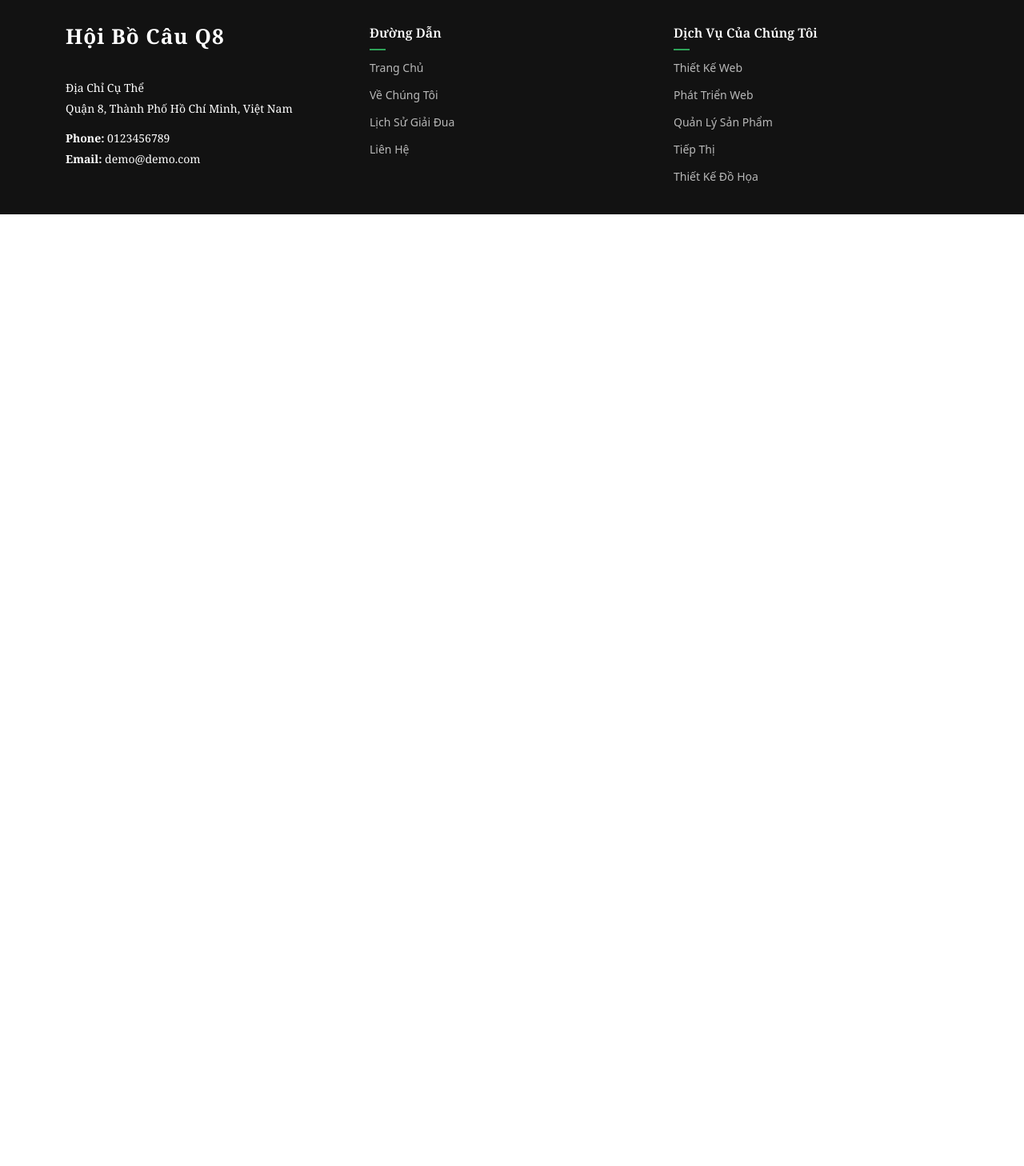
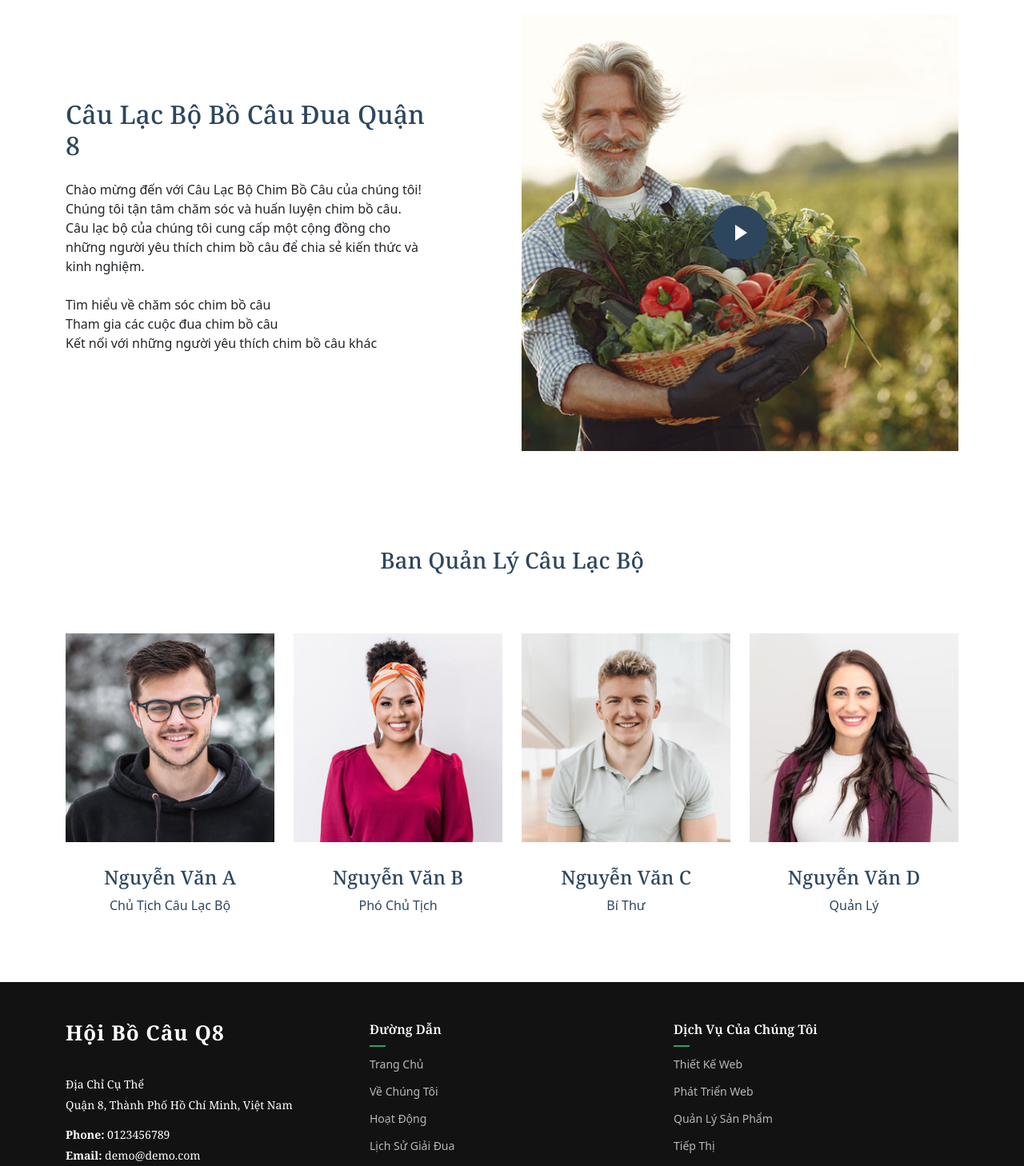
Before and after one commit to tungit2507/hbcq8-UI, a React (Create React App) app in the folder birdraceapp/: page /about-us in a window 1280 px wide. Shown: the part 140-1598 px from the top of the page at 80% size. Before the commit the page ends 800 px from the top, so only its background shows below. Built offline with nearby package versions, Linux system fonts and the light colour scheme.

Commit message:
about page

```diff
--- a/birdraceapp/src/components/footer.jsx
+++ b/birdraceapp/src/components/footer.jsx
@@ -24,7 +24,7 @@ const Footer = () => {
               <ul>
                 <li><Link to="/">Trang Chủ</Link></li>
                 <li><Link to="/about-us">Về Chúng Tôi</Link></li>
-                {/* <li><Link to="/blogs">Hoạt Động</Link></li> */}
+                <li><Link to="/blogs">Hoạt Động</Link></li>
                 <li><Link to="/history">Lịch Sử Giải Đua</Link></li>
                 <li><Link to="/contact">Liên Hệ</Link></li>
 
--- a/birdraceapp/src/components/header.jsx
+++ b/birdraceapp/src/components/header.jsx
@@ -46,7 +46,7 @@ const Header = () => {
                 <Nav.Link as={Link} to="/" className="nav-link" onClick={handleNavLinkClick}>Trang Chủ</Nav.Link>
               </Nav.Item>
               <Nav.Item as="li">
-                <Nav.Link as={Link} onClick={handleFeatureUnderDevelopment} className="nav-link">Về Chúng Tôi</Nav.Link>
+                <Nav.Link as={Link} to={"/about-us"} className="nav-link">Về Chúng Tôi</Nav.Link>
               </Nav.Item>
               <Nav.Item as="li">
                 <Nav.Link as={Link} to={"/blogs"} className="nav-link">Hoạt Động</Nav.Link>
--- /dev/null
+++ b/birdraceapp/src/pages/about/AboutUs.jsx
@@ -0,0 +1,154 @@
+import GLightbox from 'glightbox';
+import 'glightbox/dist/css/glightbox.min.css';
+import { useEffect } from 'react';
+
+const AboutUs = () => {
+
+    useEffect(() => {
+        const lightbox = GLightbox({
+            selector: '.glightbox',
+        });
+
+        return () => {
+            lightbox.destroy();
+        };
+    }, []);
+
+    return (
+        <div className='about-page'>
+            <VideoAboutUs />
+            <TeamAboutUs />
+            {/* <ServicesAboutUs /> */}
+        </div>
+    );
+
+};
+
+
+const VideoAboutUs = () => {
+    return (
+        <section id="about-3" className="about-3 section">
+            <div className="container">
+                <div className="row gy-4 justify-content-between align-items-center">
+                    <div className="col-lg-6 order-lg-2 position-relative" data-aos="zoom-out">
+                        <img src="assets/img/img_sq_1.jpg" alt="Câu Lạc Bộ Chim Bồ Câu" className="img-fluid" />
+                        <a href="https://www.youtube.com/watch?v=Y7f98aduVJ8" className="glightbox pulsating-play-btn">
+                            <span className="play"><i className="bi bi-play-fill"></i></span>
+                        </a>
+                    </div>
+                    <div className="col-lg-5 order-lg-1" data-aos="fade-up" data-aos-delay="100">
+                        <h2 className="content-title mb-4">Câu Lạc Bộ Bồ Câu Đua Quận 8</h2>
+                        <p className="mb-4">
+                            Chào mừng đến với Câu Lạc Bộ Chim Bồ Câu của chúng tôi! Chúng tôi tận tâm chăm sóc và huấn luyện chim bồ câu.
+                            Câu lạc bộ của chúng tôi cung cấp một cộng đồng cho những người yêu thích chim bồ câu để chia sẻ kiến thức và kinh nghiệm.
+                        </p>
+                        <ul className="list-unstyled">
+                            <li>Tìm hiểu về chăm sóc chim bồ câu</li>
+                            <li>Tham gia các cuộc đua chim bồ câu</li>
+                            <li>Kết nối với những người yêu thích chim bồ câu khác</li>
+                        </ul>
+                        {/* <p className='padding'><a href="#" className="btn-cta">Liên hệ với chúng tôi</a></p> */}
+                    </div>
+                </div>
+            </div>
+        </section>
+    );
+}
+
+
+const TeamAboutUs = () => {
+    return (
+        <section className="team-15 team section" id="team">
+            <div className="container section-title" data-aos="fade-up">
+                <h2>Ban Quản Lý Câu Lạc Bộ</h2>
+                {/* <p>Necessitatibus eius consequatur</p> */}
+            </div>
+
+            <div className="content">
+                <div className="container">
+                    <div className="row">
+                        <div className="col-lg-3 col-md-6 mb-4">
+                            <div className="person">
+                                <figure>
+                                    <img src="assets/img/team/team-1.jpg" alt="Image" className="img-fluid" />
+                                    {/* <div className="social">
+                                        <a href="#"><span className="bi bi-facebook"></span></a>
+                                        <a href="#"><span className="bi bi-twitter-x"></span></a>
+                                        <a href="#"><span className="bi bi-linkedin"></span></a>
+                                    </div> */}
+                                </figure>
+                                <div className="person-contents">
+                                    <h3>Nguyễn Văn A</h3>
+                                    <span className="position">Chủ Tịch Câu Lạc Bộ</span>
+                                </div>
+                            </div>
+                        </div>
+
+                        <div className="col-lg-3 col-md-6 mb-4">
+                            <div className="person">
+                                <figure>
+                                    <img src="assets/img/team/team-2.jpg" alt="Image" className="img-fluid" />
+                                    {/* <div className="social">
+                                        <a href="#"><span className="bi bi-facebook"></span></a>
+                                        <a href="#"><span className="bi bi-twitter-x"></span></a>
+                                        <a href="#"><span className="bi bi-linkedin"></span></a>
+                                    </div> */}
+                                </figure>
+                                <div className="person-contents">
+                                    <h3>Nguyễn Văn B</h3>
+                                    <span className="position">Phó Chủ Tịch</span>
+                                </div>
+                            </div>
+                        </div>
+
+                        <div className="col-lg-3 col-md-6 mb-4">
+                            <div className="person">
+                                <figure>
+                                    <img src="assets/img/team/team-3.jpg" alt="Image" className="img-fluid" />
+                                    {/* <div className="social">
+                                        <a href="#"><span className="bi bi-facebook"></span></a>
+                                        <a href="#"><span className="bi bi-twitter-x"></span></a>
+                                        <a href="#"><span className="bi bi-linkedin"></span></a>
+                                    </div> */}
+                                </figure>
+                                <div className="person-contents">
+                                    <h3>Nguyễn Văn C</h3>
+                                    <span className="position">Bí Thư</span>
+                                </div>
+                            </div>
+                        </div>
+
+                        <div className="col-lg-3 col-md-6 mb-4">
+                            <div className="person">
+                                <figure>
+                                    <img src="assets/img/team/team-4.jpg" alt="Image" className="img-fluid" />
+                                    {/* <div className="social">
+                                        <a href="#"><span className="bi bi-facebook"></span></a>
+                                        <a href="#"><span className="bi bi-twitter-x"></span></a>
+                                        <a href="#"><span className="bi bi-linkedin"></span></a>
+                                    </div> */}
+                                </figure>
+                                <div className="person-contents">
+                                    <h3>Nguyễn Văn D</h3>
+                                    <span className="position">Quản Lý</span>
+                                </div>
+                            </div>
+                        </div>
+                    </div>
+                </div>
+            </div>
+        </section>
+    );
+}
+
+const ServicesAboutUs = () => {
+    return (
+        <div>
+        <h2>Services</h2>
+        </div>
+    );
+}
+
+
+
+export default AboutUs;
--- a/birdraceapp/src/router.js
+++ b/birdraceapp/src/router.js
@@ -13,6 +13,7 @@ import TournamentResults from "./pages/tournament/TournamentResult";
 import FacibilityManagement from "./pages/facility/FacilityManagement";
 import Mytournament from "./pages/tournament/MyTournament";
 import ReachDestination from "./pages/tournament/ReachDestination";
+import AboutUs from "./pages/about/AboutUs";
 
 const routes = createBrowserRouter([
 
@@ -22,7 +23,7 @@ const routes = createBrowserRouter([
         element: <MainLayout />,
         children: [
             { path: "/", element: <HomePage/>},
-            { path: "/about-us", element: <>Tính Năng Đang Phát Triển</> },
+            { path: "/about-us", element: <AboutUs/> },
             { path: "/our-activity", element: <>Tính Năng Đang Phát Triển</> },
             { path: "/history", element: <TournamentList/> },
             { path: "/contact-us", element: <div>Tính Năng Đang Phát Triển</div> },
```
